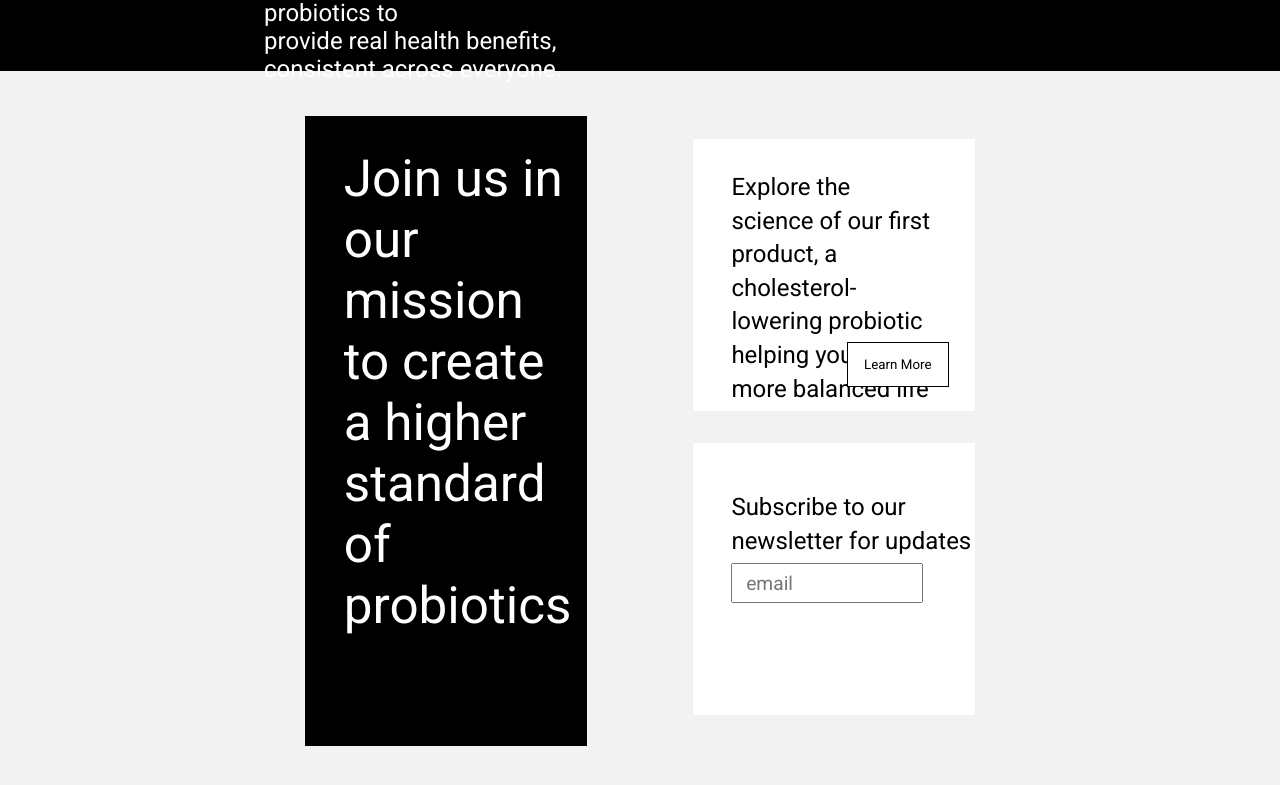
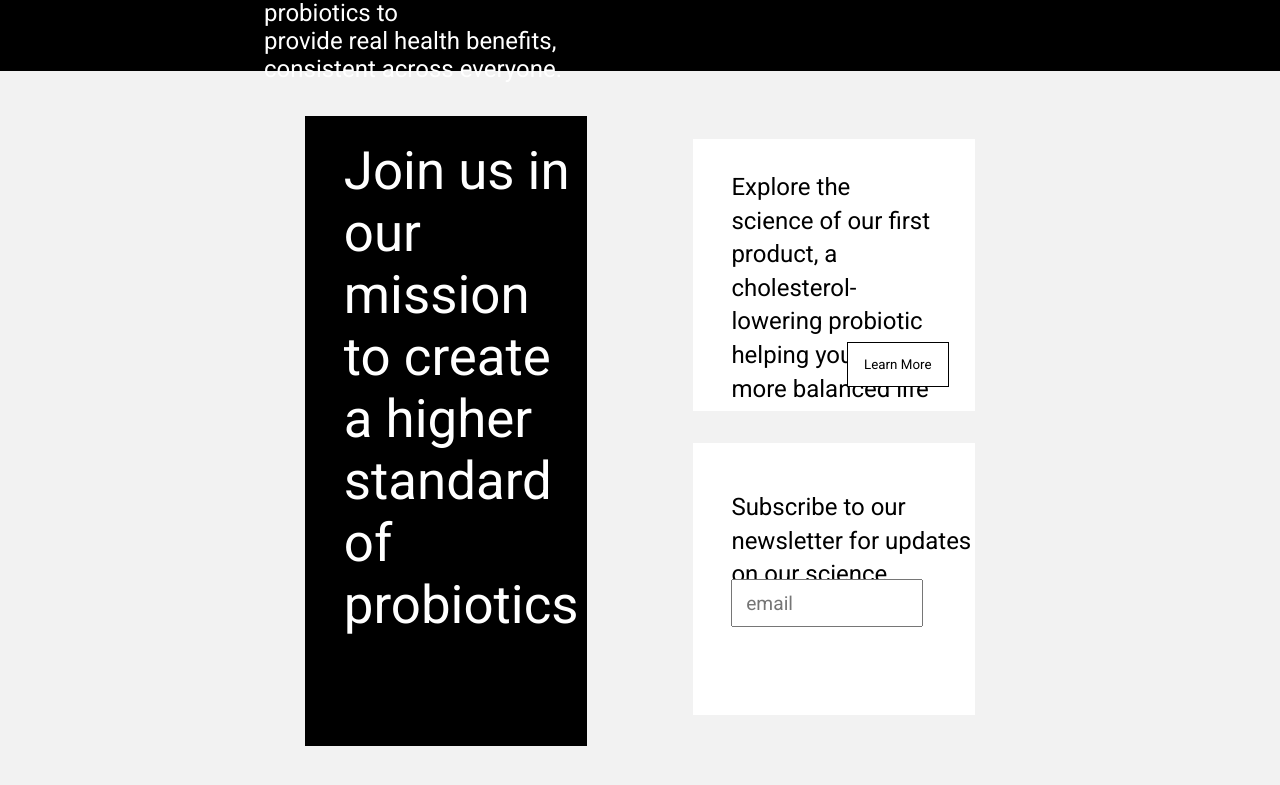
Before and after one commit to dependra123/cobiotaSite, a React (Vite) app: page / in a window 1280 px wide. Shown: the part 2893-3678 px from the top of the page. Built offline with nearby package versions, Linux system fonts and the light colour scheme.

Commit message:
bugfixes

```diff
--- a/src/App.css
+++ b/src/App.css
@@ -415,7 +415,7 @@
   display: flex;
   flex-direction: column;
   align-items: flex-start;
-  padding: 4vh 3vw;
+  padding: 3vh 3vw;
   gap: 10px;
 
   width: 22vw;
@@ -429,7 +429,7 @@
   font-weight: 400;
   color: #ffffff;
 
-  font-size: 3.2em;
+  font-size: 3.3em;
 }
 .exploreContainer{
   display: flex;
@@ -507,9 +507,9 @@
 }
 .emailInput{
   position: absolute;
-  top: 15vh;
+  top: 17vh;
   width: 15vw;
-  height: 5vh;
+  height: 6vh;
   /* move inputed text a bit to the right */
   padding-left: 1vw;
   font-size: 1.2em;
```
